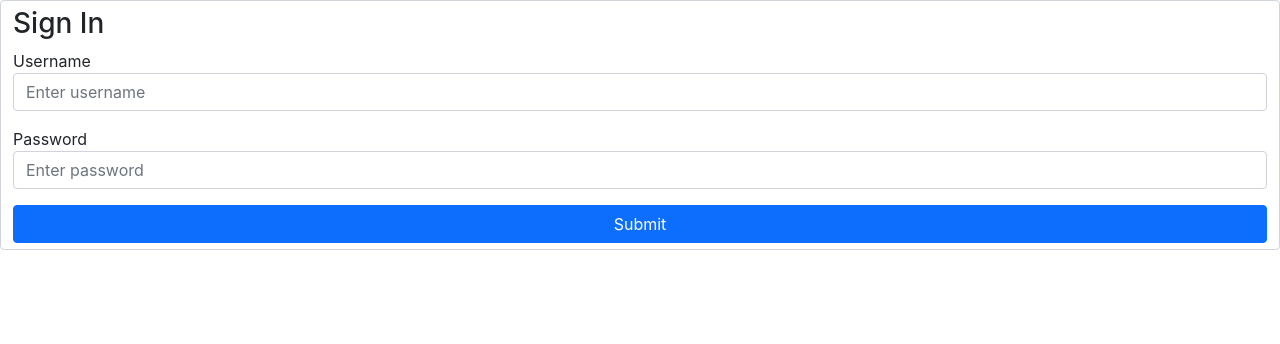
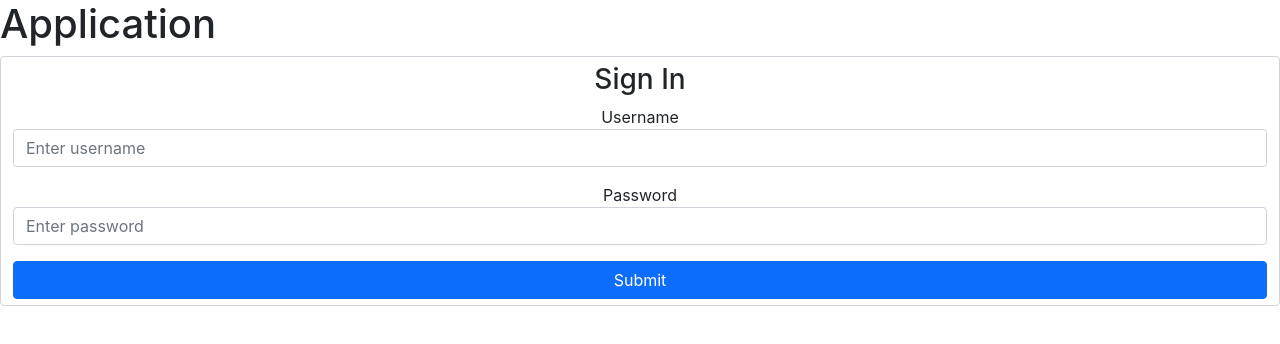
Before and after one commit to LabRat404/Map_of_Events, a React (Create React App) app in the folder 2720_project/: page / in a window 1280 px wide. Shown: the top 344 px of the page. Built offline with nearby package versions, Linux system fonts and the light colour scheme.

Commit message:
login api

```diff
--- a/2720_project/src/App.js
+++ b/2720_project/src/App.js
@@ -1,19 +1,26 @@
-import React, { useState } from 'react';
+import React, { useState, useEffect } from 'react';
 import './App.css';
-import { BrowserRouter, Route, Routes } from 'react-router-dom';
+import { BrowserRouter, Navigate, Route, Routes, useNavigate } from 'react-router-dom';
 import Dashboard from './components/Dashboard';
 import Preferences from './components/Preference';
 import Login from './components/Login';
 
 function App() {
-  const [token, setToken] = useState();
-  if(!token) {
-    return <Login setToken={setToken} />
+  /**
+  const navigate = useNavigate();
+  if (window.localStorage.getItem("token")) {
+    if (window.localStorage.getItem("admin") == "true") {
+      navigate("/Preference");
+    } else {
+      navigate("/Dashboard");
+    }
+  } else {
+    navigate("/");
   }
+  */
   return (
     <div className="wrapper">
       <h1>Application</h1>
-      <BrowserRouter>
       <div className="App">
         <div className="auth-wrapper">
           <div className="auth-inner">
@@ -25,7 +32,6 @@ function App() {
           </div>
         </div>
       </div>
-      </BrowserRouter>
     </div>
   );
 }
--- a/2720_project/src/components/Login.js
+++ b/2720_project/src/components/Login.js
@@ -1,19 +1,13 @@
-import React, { Component } from "react";
+import React, { Component, useState } from "react";
+import { useNavigate } from "react-router-dom";
 
-export default class Login extends Component {
+function Login (props) {
+  const [username, setUsername] = useState();
+  const [password, setPassword] = useState();
+  const navigate = useNavigate();
+  const handleSubmit = (e) => {
 
-  constructor(props) {
-    super(props);
-    this.state = {
-      username: "",
-      password: "",
-    };
-    this.handleSubmit = this.handleSubmit.bind(this);
-  }
-
-  handleSubmit(e) {
     e.preventDefault();
-    const { username, password } = this.state;
     console.log(username, password);
     fetch("http://localhost:5000/login-user", {
       method: "POST",
@@ -34,20 +28,28 @@ export default class Login extends Component {
         if (data.status == "ok") {
           alert("login successful");
           window.localStorage.setItem("token", data.data);
-          window.location.href = "./Dashboard";
+          window.localStorage.setItem("admin", data.adminFlag);
+          if (window.localStorage.getItem("token")) {
+            if (window.localStorage.getItem("admin") == "true") {
+              navigate("/Preference");
+            } else {
+              navigate("/Dashboard");
+            }
+          } else {
+            navigate("/");
+          }
         }
       });
   }
-  render() {
   return (
-      <form className="form-control" onSubmit={this.handleSubmit}>
+    <form className="form-control" onSubmit={handleSubmit}>
       <h3>Sign In</h3>
       <div className="mb-3">
         <label>Username</label>
         <input
           className="form-control"
           placeholder="Enter username"
-            onChange={(e) => this.setState({ username: e.target.value })}
+          onChange={(e) => setUsername(e.target.value)}
         />
       </div>
 
@@ -57,7 +59,7 @@ export default class Login extends Component {
           type="password"
           className="form-control"
           placeholder="Enter password"
-            onChange={(e) => this.setState({ password: e.target.value })}
+          onChange={(e) => setPassword(e.target.value)}
         />
       </div>
       <div className="d-grid">
@@ -68,4 +70,5 @@ export default class Login extends Component {
     </form>
   );
 }
-}
+
+export default Login;
--- a/2720_project/src/index.js
+++ b/2720_project/src/index.js
@@ -3,11 +3,14 @@ import ReactDOM from 'react-dom/client';
 import './index.css';
 import App from './App';
 import reportWebVitals from './reportWebVitals';
+import { BrowserRouter } from 'react-router-dom';
 
 const root = ReactDOM.createRoot(document.getElementById('root'));
 root.render(
   <React.StrictMode>
-    <App />
+    <BrowserRouter>
+      <App />
+    </BrowserRouter>
   </React.StrictMode>
 );
 
```
Lines whose indentation alone changed are shown as unchanged.
